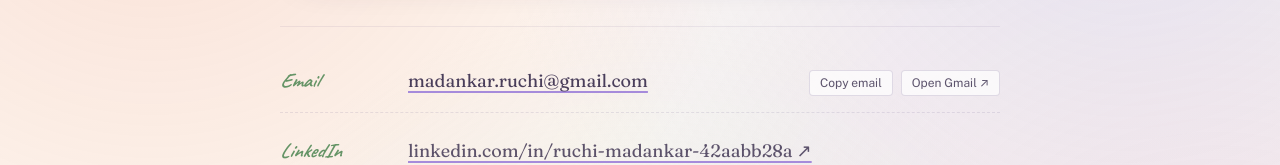
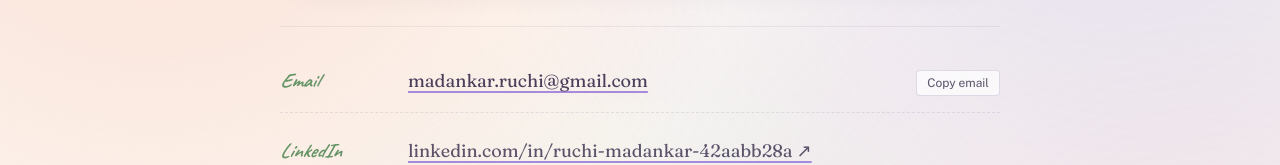
Before and after one commit to ruchi-dev25/ui-test, a React (Vite) app: page /contact in a window 1280 px wide. Shown: the part 1047-1212 px from the top of the page. Built offline with nearby package versions, Linux system fonts and the light colour scheme; a web font is replaced by a local one.

Commit message:
Remove Open Gmail link from contact page

```diff
--- a/src/routes/Contact.tsx
+++ b/src/routes/Contact.tsx
@@ -82,10 +82,6 @@ export default function Contact() {
   const gmailComposeUrl = `https://mail.google.com/mail/?view=cm&fs=1&to=${encodeURIComponent(
     profile.email
   )}&su=${encodeURIComponent(getSubject())}&body=${encodeURIComponent(getBody())}`;
-
-  const directGmailUrl = `https://mail.google.com/mail/?view=cm&fs=1&to=${encodeURIComponent(
-    profile.email
-  )}`;
 
   const mailtoUrl = `mailto:${profile.email}?subject=${encodeURIComponent(
     getSubject()
@@ -258,14 +254,6 @@ export default function Contact() {
             >
               {copiedEmail ? "Copied! ✨" : "Copy email"}
             </button>
-            <a
-              href={directGmailUrl}
-              target="_blank"
-              rel="noopener noreferrer"
-              className="rounded border border-deepink/20 bg-white/70 px-2.5 py-1 text-xs text-ink/80 transition hover:bg-white hover:text-ink"
-            >
-              Open Gmail ↗
-            </a>
           </div>
         </div>
 
```
